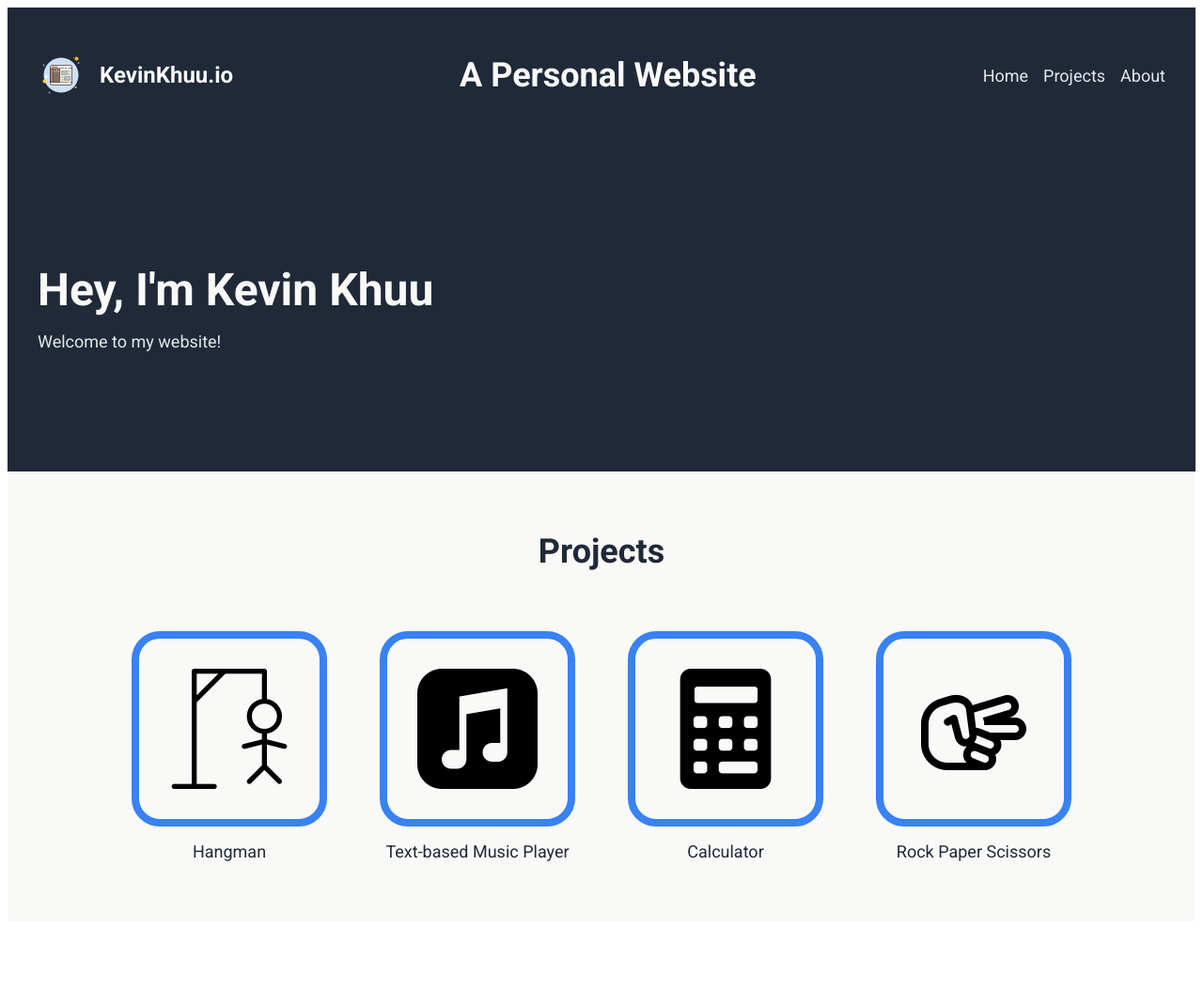
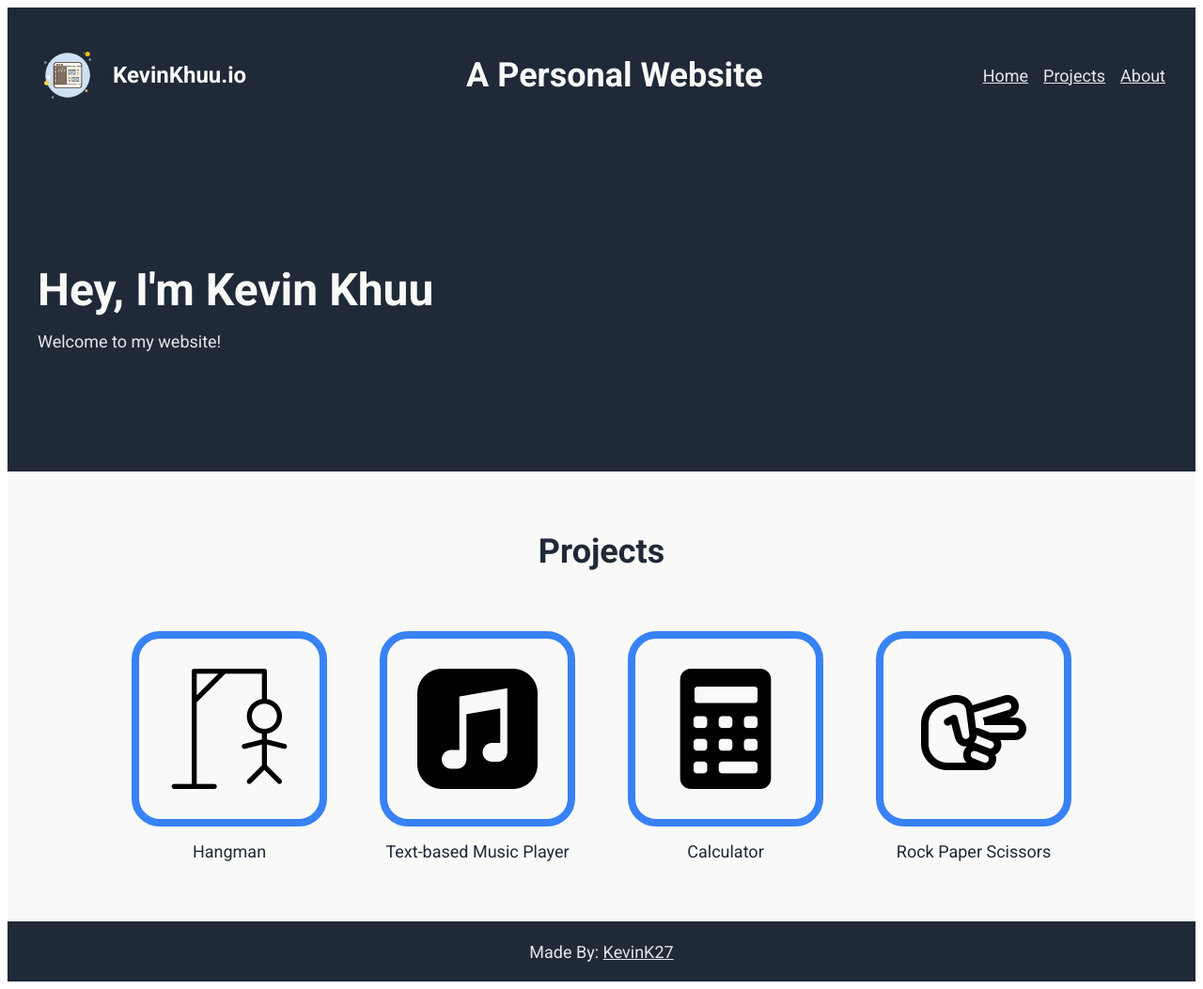
Before and after one commit to KevinKhuu27/KevinKhuu27.github.io, a plain HTML site: page index.html in a window 1280 px wide. Shown: the whole page at 94% size. Before the commit the page ends 989 px from the top, so only its background shows below. Drawn offline with Linux system fonts and the light colour scheme.

Commit message:
Added a footer

```diff
--- a/index.html
+++ b/index.html
@@ -60,5 +60,11 @@
         </div>
     </div>
 
+    <div class="footer">
+        <div class="footer_container">
+            <div class="copyright">Made By: <a href="https://github.com/KevinKhuu27">KevinK27</a></div>
+        </div>
+    </div>
+
 </body>
 </html>
--- a/style.css
+++ b/style.css
@@ -52,7 +52,7 @@ ul {
 }
 
 .website_logo {
-    width: 50px;
+    width: 64px;
     height: auto;
 }
 
@@ -63,6 +63,7 @@ ul {
 }
 
 .header_link {
+    text-decoration: underline;
     font-size: 18px;
     color: #e5e7eb;
 }
@@ -153,3 +154,27 @@ ul {
     font-size: 18px;
     color: #1f2937;
 }
+
+/* footer style */
+
+.footer {
+    display: flex;
+    background-color: #1f2937;
+    justify-content: center;
+    height: 64px;
+}
+
+.footer_container {
+    display: flex;
+    justify-content: center;
+    align-items: center;
+}
+
+.copyright {
+    color: #e5e7eb;
+    font-size: 18px;
+}
+
+.copyright a {
+    text-decoration: underline;
+}
```
Also changed, not shown: code-guy.png (deleted).
